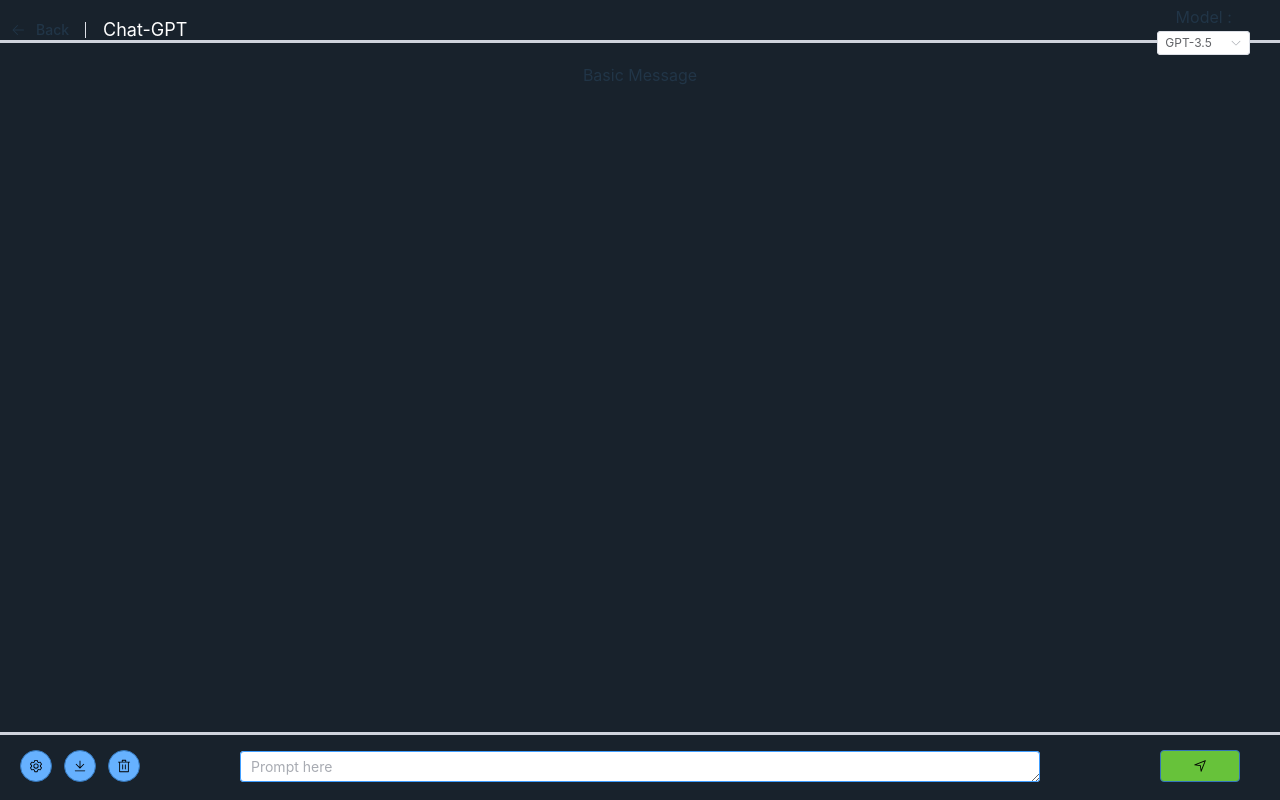
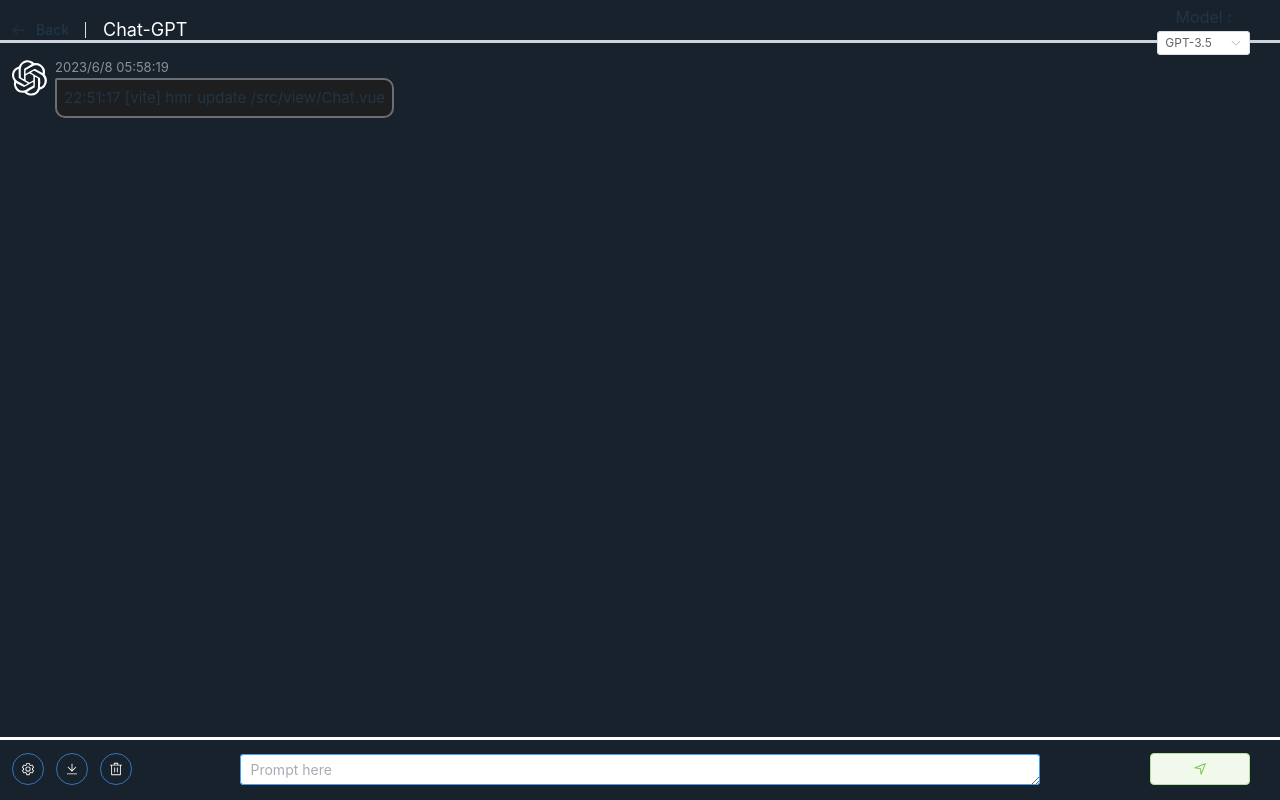
Before and after one commit to LianQi-Kevin/GPT_web_refactor, a Vue app: page / in a window 1280 px wide. Built offline with nearby package versions, Linux system fonts and the light colour scheme.

Commit message:
* finish basic bot msg block

```diff
--- a/src/view/Chat.vue
+++ b/src/view/Chat.vue
@@ -5,6 +5,7 @@
 
 // prompt
 const prompt = ref('')
+const requesting = ref(true)
 
 // model select
 const modelName = ref('GPT-3.5')
@@ -37,7 +38,13 @@
     },
 ])
 
-const placeholderArea = '<div style="width: 100%; height: 20px; background-color: #8cc499; margin: 20px 0 0 0" />'
+const placeholderArea = '<div style="width: 80vw; height: 20px; background-color: #8cc499; margin: 20px 0 0 0" />'
+
+const localTime = ref(new Date().toLocaleString('zh-CN', { hour12: false }));
+
+// const dividerMSG = "22:51:17 [vite] hmr update /src/view/Chat.vue"
+const dividerMSG = '<div class="ChatBot">22:51:17 [vite] hmr update /src/view/Chat.vue</div>'
+
 
 function addConversation(msg) {
     console.log(msg)
@@ -57,7 +64,7 @@
                     <span class="text-large font-600 mr-3" style="color: white">Chat-GPT</span>
                 </template>
                 <template #extra>
-                    <div class="flex items-center">
+                    <div class="flex items-center modelChoice">
                         <label>Model : </label>
                         <el-select v-model="modelName" class="m-2" placeholder="Model select" size="small">
                             <el-option
@@ -73,29 +80,33 @@
         </div>
 
         <div class="chatArea" id="main">
-            <el-scrollbar>
-                <div v-for="element in conversations" :key="element.id">
-                    <div v-html="element.component" />
+            <div class="bot">
+                <img src="@/assets/svg/pwa-192x192.svg" alt="botIcon" class="botIcon"/>
+<!--                <el-avatar style="min-width: 40px" src="@/../public/pwa-192x192.png"/>-->
+                <div class="chat">
+                    <div class="botTime">{{ localTime }}</div>
+                    <div class="botMsg" v-html="dividerMSG" />
                 </div>
-            </el-scrollbar>
+            </div>
+<!--            <div v-for="element in conversations" :key="element.id">-->
+<!--                <div v-html="element.component" />-->
+<!--            </div>-->
         </div>
-
-        <div class="promptArea" id="footer">
-            <div style="height: 15px; width: 100%"/>
-            <el-row justify="space-around">
-                <el-col :span="3" style="min-width: 120px; flex-shrink: 0">
-                    <el-button :icon="Setting" class="btn" circle :disabled="true" />
-                    <el-button :icon="Download" class="btn" circle :disabled="true" />
-                    <el-button :icon="Delete" class="btn" circle :disabled="true" />
-                </el-col>
-                <el-col :span="18" style="flex-shrink: 50">
-                    <el-input type="textarea" v-model="prompt" maxlength="2000" autofocus id="prompt"
-                              :autosize="{ minRows: 1, maxRows: 7 }" placeholder="Prompt here"/>
-                </el-col>
-                <el-col :span="3" style="flex-shrink: 0">
-                    <el-button :icon="Position" class="btn submit basic" plain @click="addConversation(prompt)" />
-                </el-col>
-            </el-row>
+        <div class="promptDivide" />
+        <div class="promptArea">
+            <div class="controlBtn">
+                <el-button :icon="Setting" class="btn" circle :disabled="requesting" />
+                <el-button :icon="Download" class="btn" circle :disabled="requesting" />
+                <el-button :icon="Delete" class="btn" circle :disabled="requesting" />
+            </div>
+            <div class="promptBox">
+                <el-input type="textarea" v-model="prompt" maxlength="2000" autofocus
+                          :autosize="{ minRows: 1, maxRows: 7 }" placeholder="Prompt here"/>
+            </div>
+            <div class="submitBtn">
+                <el-button :icon="Position" class="basic" type="success"
+                           plain @click="addConversation(prompt)" />
+            </div>
         </div>
     </div>
 </template>
@@ -108,32 +119,128 @@
 
 .container {
     min-height: 100vh;
-    //background: linear-gradient(#ffffff, #409EFF);
+    //background: #141414;
     background: #18222c;
     border-radius: 0;
 }
 
 div.chatArea {
-    width: 100%;
-    --subtract-height: 110px;
+    display: flex;
+    flex-direction: column;
+    align-items: center;
+    justify-content: flex-start;
+    width: 100vw;
+    --subtract-height: 60px;
     max-height: calc(100vh - var(--subtract-height));
+    overflow: auto;
+
+    .bot{
+        display: flex;
+        flex-direction: row;
+        max-width: 70vw;
+        margin: 15px auto 0 10px;
+        .botIcon {
+            width: 40px;
+            height: 40px;
+        }
+        .chat {
+            display: flex;
+            flex-direction: column;
+            margin-left: 5px;
+            .botTime {
+                font-size: 13px;
+                text-align: left;
+                color: #8D9095;
+            }
+            .botMsg {
+                font-size: 15px;
+                background-color: #1D1E1F;
+                text-align: left;
+                border: #6C6E72 2px solid;
+                border-radius: 2px 10px 10px 10px;
+                padding: 7px;
+            }
+        }
+    }
 }
 
-.el-scrollbar {
-    --subtract-height: 110px;
-    max-height: calc(100vh - var(--subtract-height));
-    display: flex;
-    flex-direction: column;
-    justify-content: flex-start;
+div.promptDivide {
+    position: absolute;
+    width: 100%;
+    bottom: 60px;
+    border-top: white 3px solid;
 }
 
 div.promptArea {
+    // absolute position
     position: absolute;
     bottom: 15px;
     width: 100%;
     min-height: 50px;
     max-height: 200px;
-    border-top: #CFD3DC 3px solid;
+
+    // flex item
+    display: flex;
+    flex-direction: row;
+    align-items: flex-end;
+    justify-content: space-between;
+
+    // item
+    .controlBtn {
+        flex-basis: 144px;
+        //margin: 0 30px 0 30px;
+    }
+
+    .promptBox {
+        flex-grow: 2;
+        flex-basis: 300px;
+        min-width: 200px;
+    }
+
+    .submitBtn {
+        flex-basis: 100px;
+        margin: 0 30px 0 15px;
+    }
+}
+
+// For mobile
+@media screen and (max-width: 544px) {
+    .modelChoice {
+        display: none;
+    }
+
+    div.chatArea {
+        --subtract-height: 160px;
+    }
+
+    div.promptDivide {
+        bottom: 100px;
+        //display: none;
+    }
+
+    div.promptArea {
+        bottom: 15px;
+        flex-direction: column;
+        justify-content: space-around;
+        align-items: center;
+
+        .controlBtn {
+            display: none;
+        }
+
+        .promptBox {
+            position: absolute;
+            bottom: 40px;
+            width: 90vw;
+            margin: 15px 15px 0 15px;
+        }
+
+        .submitBtn {
+            margin: 15px 15px 0 15px;
+            width: 90vw;
+            max-height: 30px;
+        }
+    }
 }
 
 .el-textarea {
@@ -146,16 +253,14 @@
 }
 
 .btn {
-    color: #000000;
-    //background: rgba(255, 255, 255, 0.0);
-    background: #66b1ff;
+    color: #ffffff;
+    background: rgba(255, 255, 255, 0.0);
+    //background: #66b1ff;
     border: #3375b9 1px solid;
 }
 
 .btn.submit {
-    max-width: 80px;
-    max-height: 40px;
-    color: #000000;
-    background: #67C23A;
+    color: #ffffff;
+    //background: #9dc781;
 }
 </style>
```
Also changed, not shown: src/assets/svg/pwa-192x192.svg (added).
